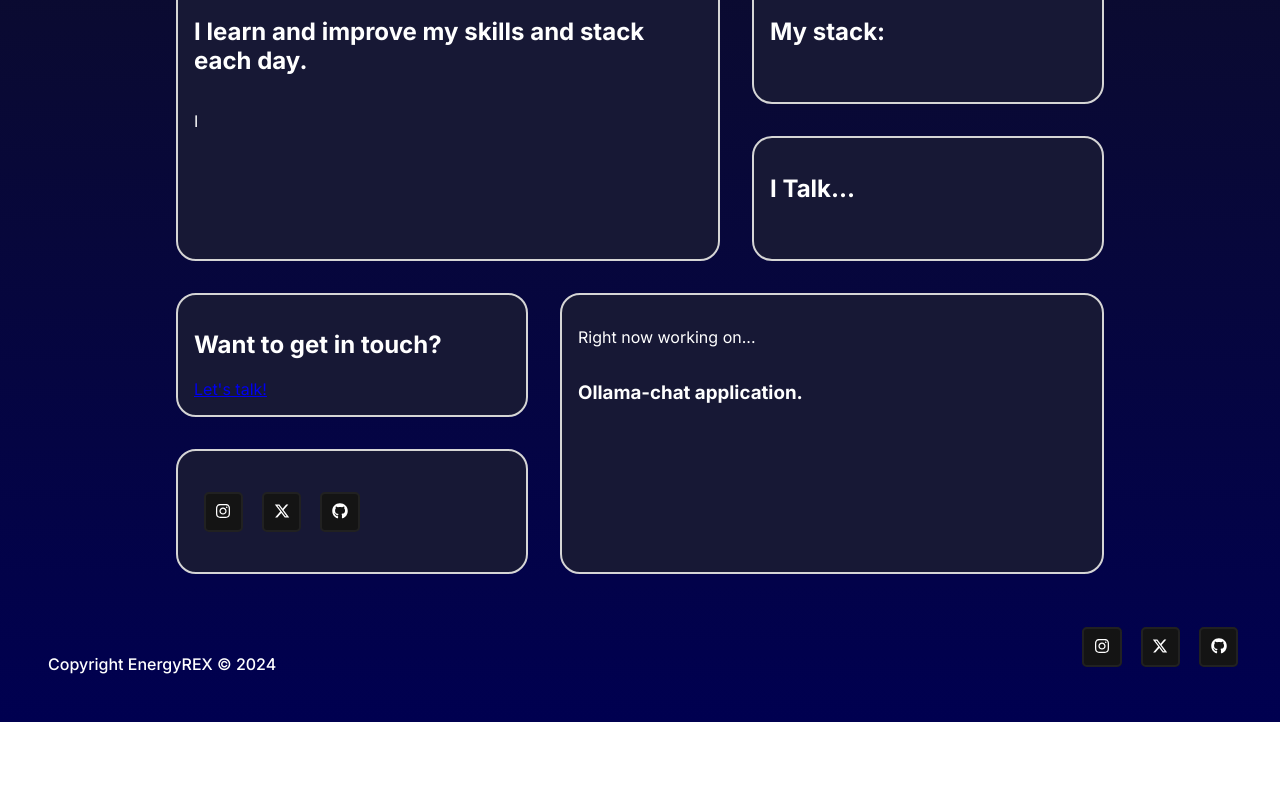
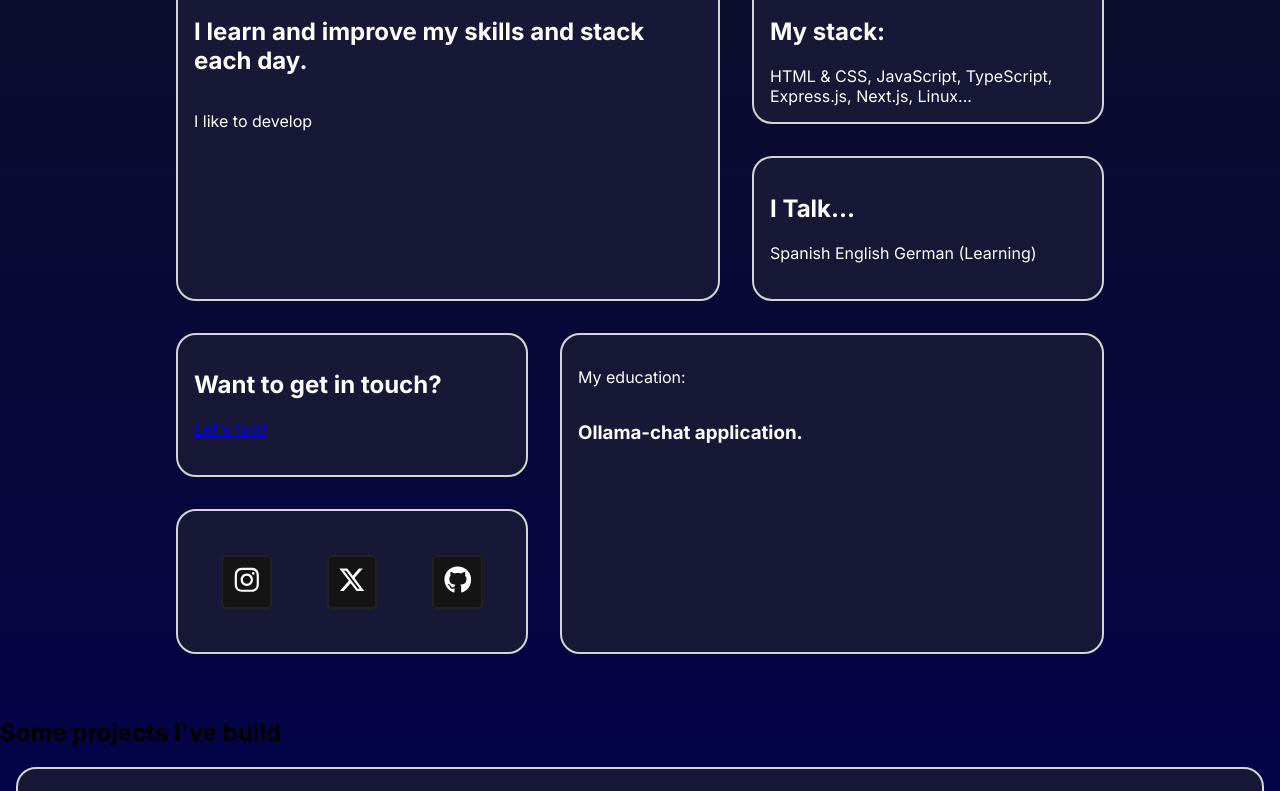
Before and after one commit to EnergyREX/Portfolio, a Next.js app: page / in a window 1280 px wide. Shown: the part 669-1460 px from the top of the page. Before the commit the page ends 1391 px from the top, so only its background shows below. Built offline with nearby package versions, Linux system fonts and the light colour scheme.

Commit message:
Changes in components and page

```diff
--- a/app/(root)/main.module.css
+++ b/app/(root)/main.module.css
@@ -99,6 +99,9 @@
 
 .cardBlock__socials {
     grid-column: 1/3;
+    display: flex;
+    justify-content: space-around;
+
 }
 
 .cardBlock__actualProject {
@@ -120,9 +123,12 @@
     align-self: center;
     justify-self: center;
 
-    font-size: 1rem;
-
+    font-size: 1.725rem;
     font-weight: 600;
-
     color: #fff;
 }
+
+.footer__socialBtn:hover {
+    color: #d9d9d9;
+    border-color: #d9d9d9;
+}
--- a/app/(root)/page.tsx
+++ b/app/(root)/page.tsx
@@ -1,6 +1,4 @@
 import Link from "next/link"
-import Content from "../ui/components/Content/Content"
-import Hero from "../ui/components/Content/Sections/Hero/Hero"
 import { FaArrowRight, FaGithub, FaInstagram, FaXTwitter } from "react-icons/fa6"
 
 import styles from "./main.module.css";
@@ -8,7 +6,7 @@ import Card from "../ui/components/Card";
 
 export default function Portfolio() {
     return (
-      <>
+      <main>
         <section className={styles.hero__main}>
           <h1 className={styles.hero__title}>Transforming ideas into <span className={styles.hero__title__highlight}>real project ideas</span></h1>
           <p className={styles.hero__subtitle}>I'm Francisco, a fullstack developer based on Spain.</p>
@@ -19,14 +17,18 @@ export default function Portfolio() {
 
           <Card className={styles.cardBlock__phrase}>
             <h1>I learn and improve my skills and stack each day.</h1>
-            <p>I </p>
+            <p>I like to develop </p>
           </Card>
 
           <Card className={styles.cardBlock__stack}>
             <h1>My stack:</h1>
+            HTML & CSS, JavaScript, TypeScript, Express.js, Next.js, Linux...
           </Card>
           <Card className={styles.cardBlock__languages}>
             <h1>I Talk...</h1>
+            Spanish
+            English
+            German (Learning)
           </Card>
 
           <Card className={styles.cardBlock__contact}>
@@ -41,10 +43,20 @@ export default function Portfolio() {
           </Card>
 
           <Card className={styles.cardBlock__actualProject}>
+            <p>My education:</p>
+            <h3>Ollama-chat application.</h3>
+          </Card>
+
+        </section>
+
+        <section>
+          <h1>Some projects I've build</h1>
+          <Card className={styles.cardBlock__actualProject}>
             <p>Right now working on...</p>
             <h3>Ollama-chat application.</h3>
           </Card>
+
         </section>
-      </>
+      </main>
     )
 }
--- a/app/ui/components/Card.tsx
+++ b/app/ui/components/Card.tsx
@@ -1,3 +1,4 @@
+import Image from 'next/image';
 import React, { ReactNode } from 'react'
 
 interface props {
--- a/app/ui/components/Content/Sections/About/AboutPhoto.jsx
+++ /dev/null
@@ -1,5 +0,0 @@
-export default function AboutPhoto(props) {
-    return (
-        <img className="about__photo" src={props.image} alt="about__photo" />
-    )
-}
--- a/app/ui/components/Content/Sections/About/AboutTitle.jsx
+++ /dev/null
@@ -1,3 +0,0 @@
-export default function AboutTitle(props) {
-    return <h1 className="about__title">About <span className="title__highlight">Me</span></h1>
-}
--- a/app/ui/components/Content/Sections/About/Socialbar/Social.jsx
+++ /dev/null
@@ -1,5 +0,0 @@
-export default function Social(props) {
-    return (
-        <a className="socialbar__social" href={props.link}>{props.children}</a>
-    )
-}
```
Also changed, not shown: app/ui/components/Content/Sections/About/About.jsx (deleted, +0 -32 lines), app/ui/components/Content/Sections/About/Socialbar/Socialbar.jsx (deleted, +0 -15 lines), app/ui/components/Content/Sections/Hero/Hero.tsx (deleted, +0 -16 lines), 1 other file (tests, documents, lock files or other folders).
